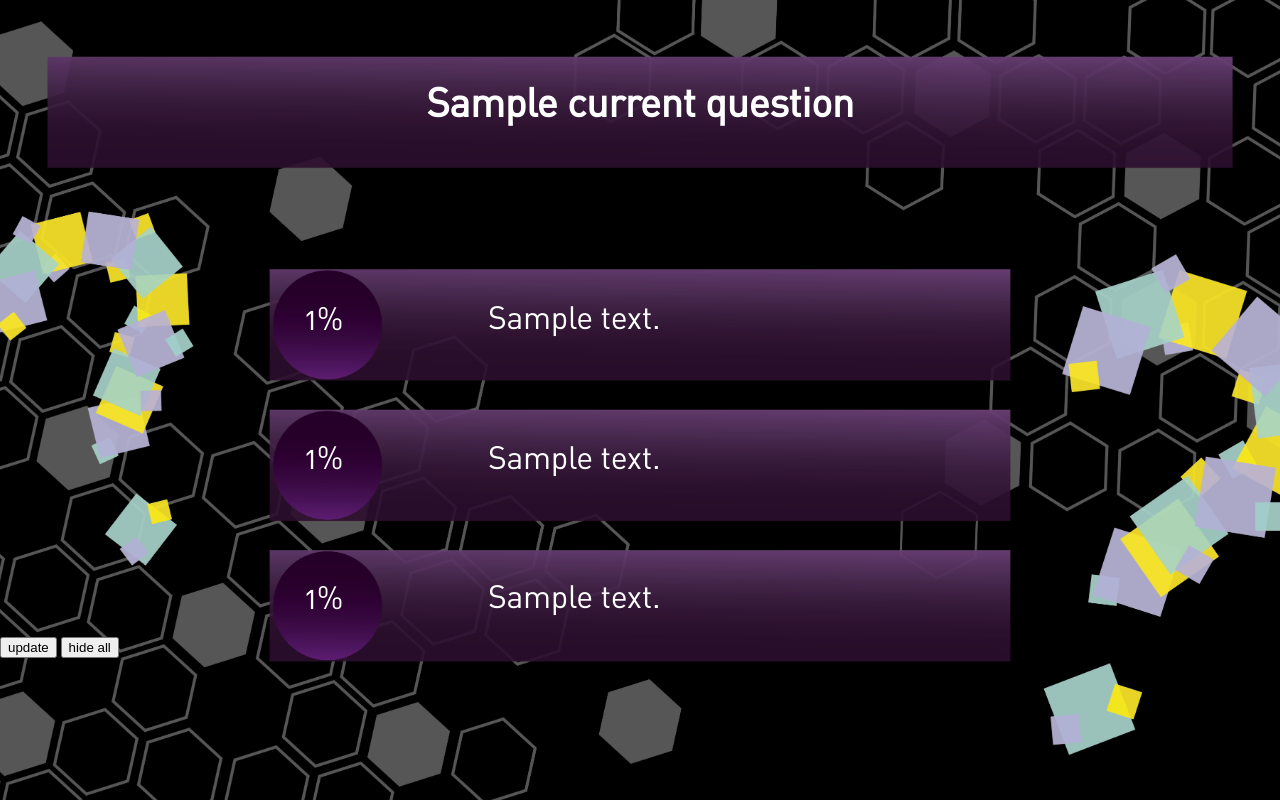
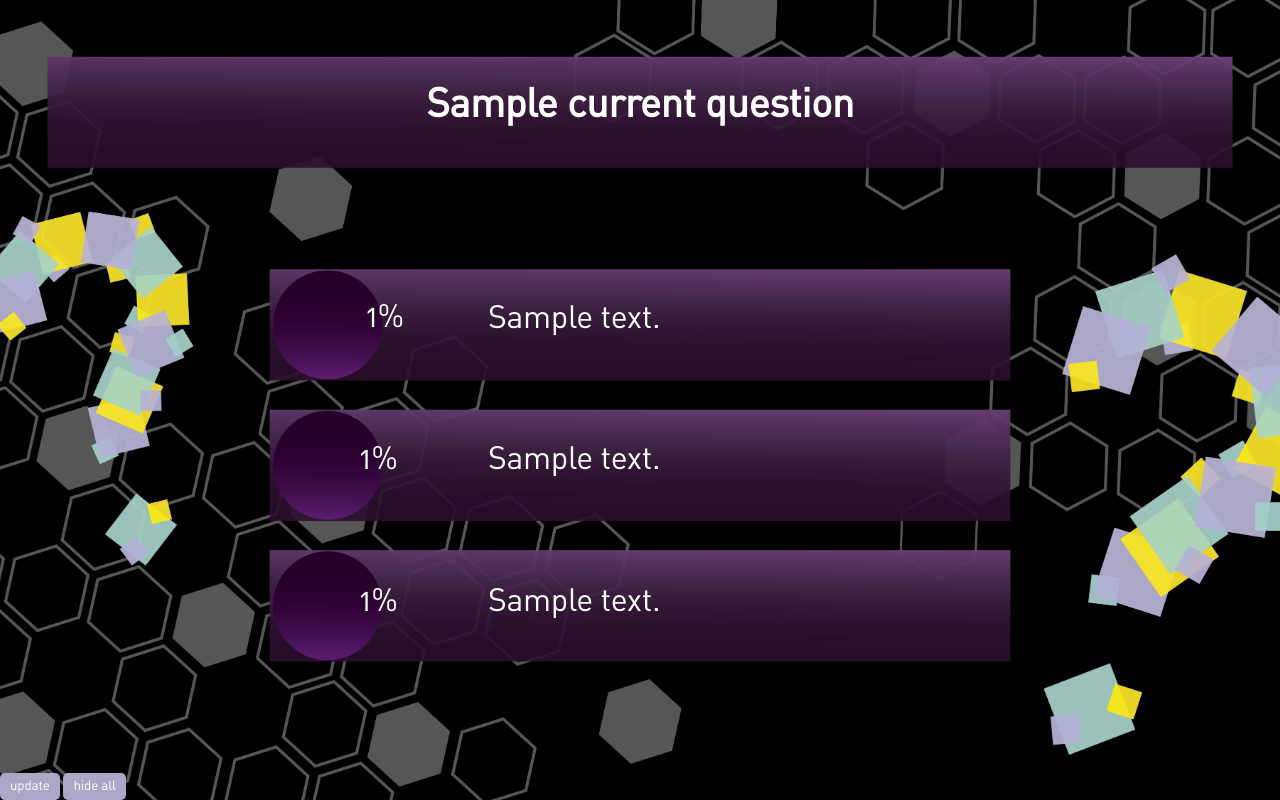
Before and after one commit to ODeinsN/ChatDuelBot, a Django app: template CBDGUI/GUI/templates/GUI/display.html in a window 1280 px wide. Run offline with Django 3.2, Linux system fonts and the light colour scheme; the template is opened without the code that fills it: most values are stand-ins (such as "Sample title", 1, 10 or a date in 2020).

Commit message:
added functioning buttons

```diff
--- a/CBDGUI/GUI/static/GUI/display_style.css
+++ b/CBDGUI/GUI/static/GUI/display_style.css
@@ -30,10 +30,27 @@ ol {
 }
 
 .percentage {
+    font-family: 'HDADin', 'Helvetica', 'Arial', sans-serif;
     font-size: 2em;
-    text-align: center;
-    margin-right: 21em;
-    margin-top: 5.3em;
+    color: white;
+    background: none;
+    border: none;
+    text-decoration: none;
+    margin-left: 10em;
+    margin-top: 4.7em;
+
+}
+
+.percentage1 {
+    font-family: 'HDADin', 'Helvetica', 'Arial', sans-serif;
+    font-size: 2em;
+    color: white;
+    background: none;
+    border: none;
+    text-decoration: none;
+    margin-left: 9.8em;
+    margin-top: 4.7em;
+
 }
 
 .text {
@@ -57,8 +74,28 @@ ol {
     margin-top: -1.3em;
 }
 
-
+.buttons-both {
+    position: absolute;
+    bottom: 0;
+}
 
 .buttons {
+    font-family: 'HDADin', 'Helvetica', 'Arial', sans-serif;
+    background-color: #aba7c6;
+    border: none;
+    border-radius: 5px;
+    color: white;
+    text-align: center;
+    text-decoration: none;
+    display: inline-block;
+    padding: 5px 10px;
+    transition-duration: 0.4s;
+}
 
+.buttons:hover {
+    background-color: #575656;
 }
+
+.buttons:active {
+    background-color: black;
+}
--- a/CBDGUI/GUI/templates/GUI/display.html
+++ b/CBDGUI/GUI/templates/GUI/display.html
@@ -4,6 +4,44 @@
 <head>
     <meta charset="UTF-8">
     <title>Question Display Window</title>
+
+    <script>
+        function hideAll() {
+            let x = document.getElementsByClassName("answers");
+            if (x.style.display === "none") {
+                x.style.display = "block";
+            } else {
+                x.style.display = "none";
+            }
+        }
+
+        function hideOne() {
+            let x = document.getElementById("answerOne");
+            if (x.style.display === "none") {
+                x.style.display = "block";
+            } else {
+                x.style.display = "none";
+            }
+        }
+
+        function hideTwo() {
+            let x = document.getElementById("answerTwo");
+            if (x.style.display === "none") {
+                x.style.display = "block";
+            } else {
+                x.style.display = "none";
+            }
+        }
+
+        function hideThree() {
+            let x = document.getElementById("answerThree");
+            if (x.style.display === "none") {
+                x.style.display = "block";
+            } else {
+                x.style.display = "none";
+            }
+        }
+    </script>
 </head>
 
 <body>
@@ -12,28 +50,30 @@
         <link rel="stylesheet" type="text/css" href="{% static 'GUI/display_style.css' %}">
         <h1>{{ current_question }}</h1>
         <ol>
-            <div class="percentage">
+            <button type="button" class="percentage" onclick="hideOne()">
                 <li>{{top_words.0.percentage}}%</li>
-            </div>
-            <div class="text">
+            </button>
+            <div id="answerOne" class="text answers">
                 <li>{{ top_words.0.text}}</li>
             </div>
-            <div class="percentage1">
+            <button type="button" class="percentage1" onclick="hideTwo()">
                 <li>{{top_words.1.percentage}}%</li>
-            </div>
-            <div class="text">
+            </button>
+            <div id="answerTwo" class="text1 answers">
                 <li>{{ top_words.1.text}}</li>
             </div>
-            <div class="percentage1">
+            <button type="button" class="percentage1" onclick="hideThree()">
                 <li>{{top_words.2.percentage}}%</li>
-            </div>
-            <div class="text">
+            </button>
+            <div id="answerThree" class="text1 answers">
                 <li>{{ top_words.2.text}}</li>
             </div>
 
         </ol>
-        <button class="buttons update" type="button" onclick="window.location.reload();">update</button>
-        <button class="buttons hide" type="button">hide all</button>
+        <div class="buttons-both">
+            <button class="buttons update" type="button" onclick="window.location.reload();">update</button>
+            <button class="buttons hide" type="button" onclick="hideAll()">hide all</button>
+        </div>
     </div>
 
 </body>
```
